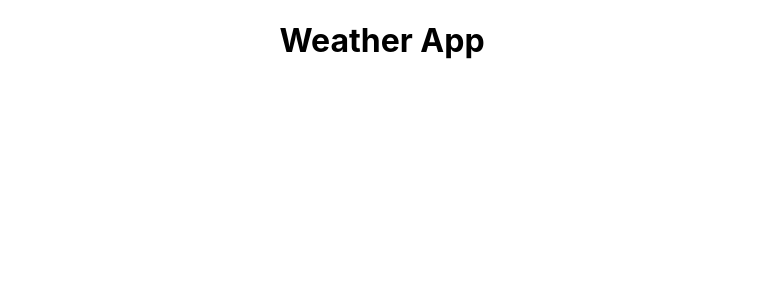
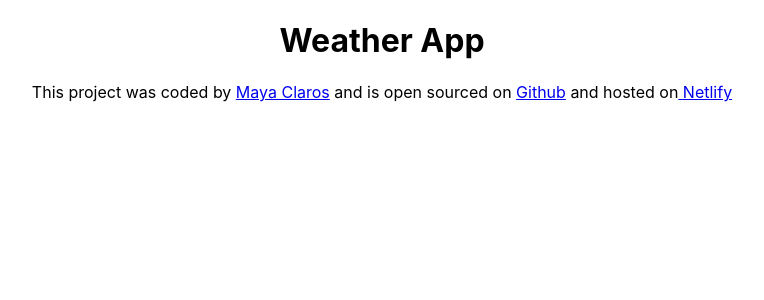
Before and after one commit to mayaclaros/react-weather-app, a React (Create React App) app: page / in a window 1280 px wide. Shown: the top 300 px of the page, without its empty margins (258-1022 px from the left). Built offline with nearby package versions, Linux system fonts and the light colour scheme.

Commit message:
Update App.js
added git url, netlify url, and persoanl website

```diff
--- a/src/App.js
+++ b/src/App.js
@@ -4,6 +4,30 @@ function App() {
   return (
     <div className="App">
       <h1>Weather App</h1>
+      <footer>
+        This project was coded by{" "}
+        <a href="https://www.justmeomaya.com/" target="_blank" rel="noreferrer">
+          Maya Claros
+        </a>{" "}
+        and is open sourced on{" "}
+        <a
+          href="
+          https://github.com/mayaclaros/react-weather-app"
+          target="_blank"
+          rel="noreferrer"
+        >
+          Github
+        </a>{" "}
+        and hosted on
+        <a
+          href="https://react-weather-app-maya.netlify.app/"
+          target="_blank"
+          rel="noreferrer"
+        >
+          {" "}
+          Netlify
+        </a>
+      </footer>
     </div>
   );
 }
```
